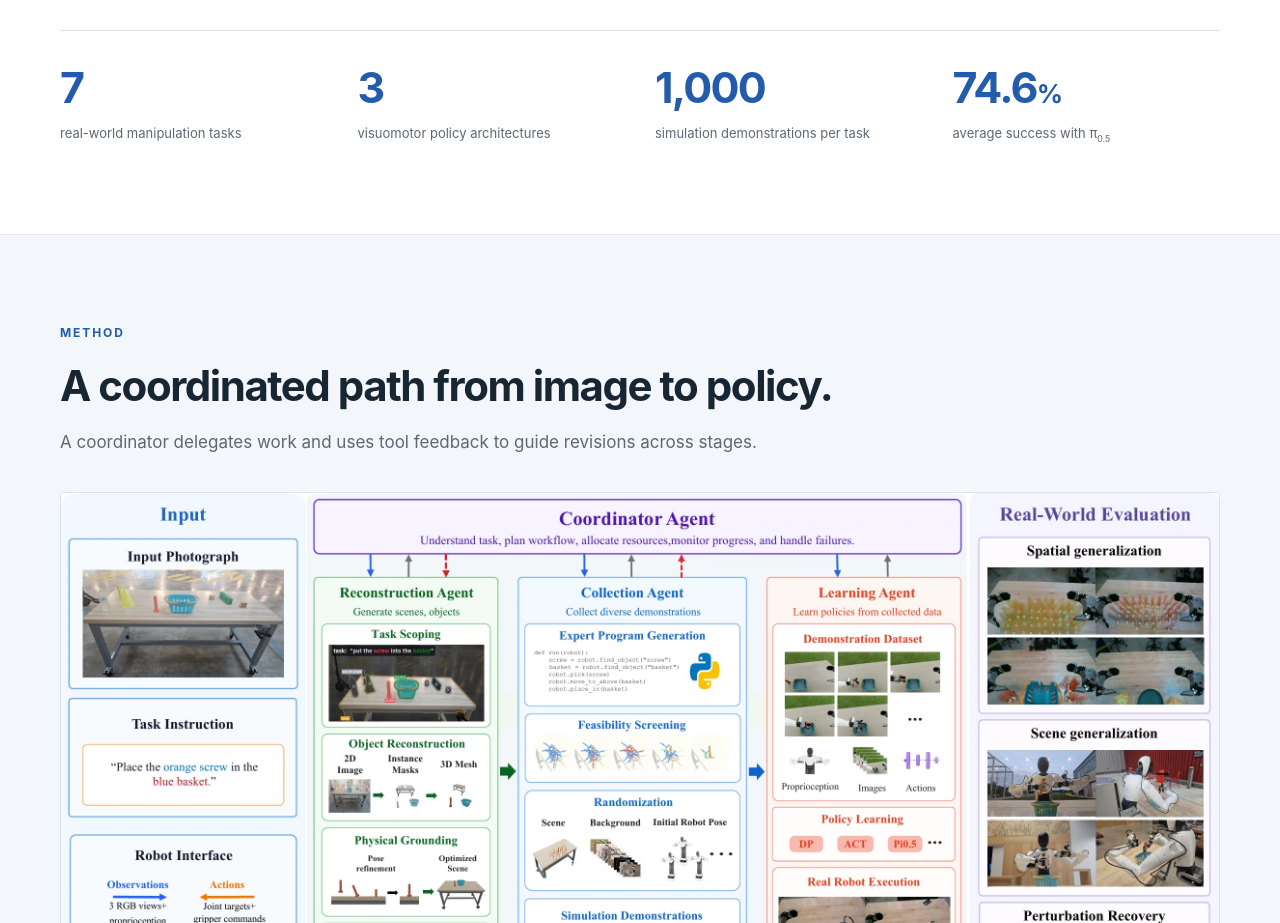
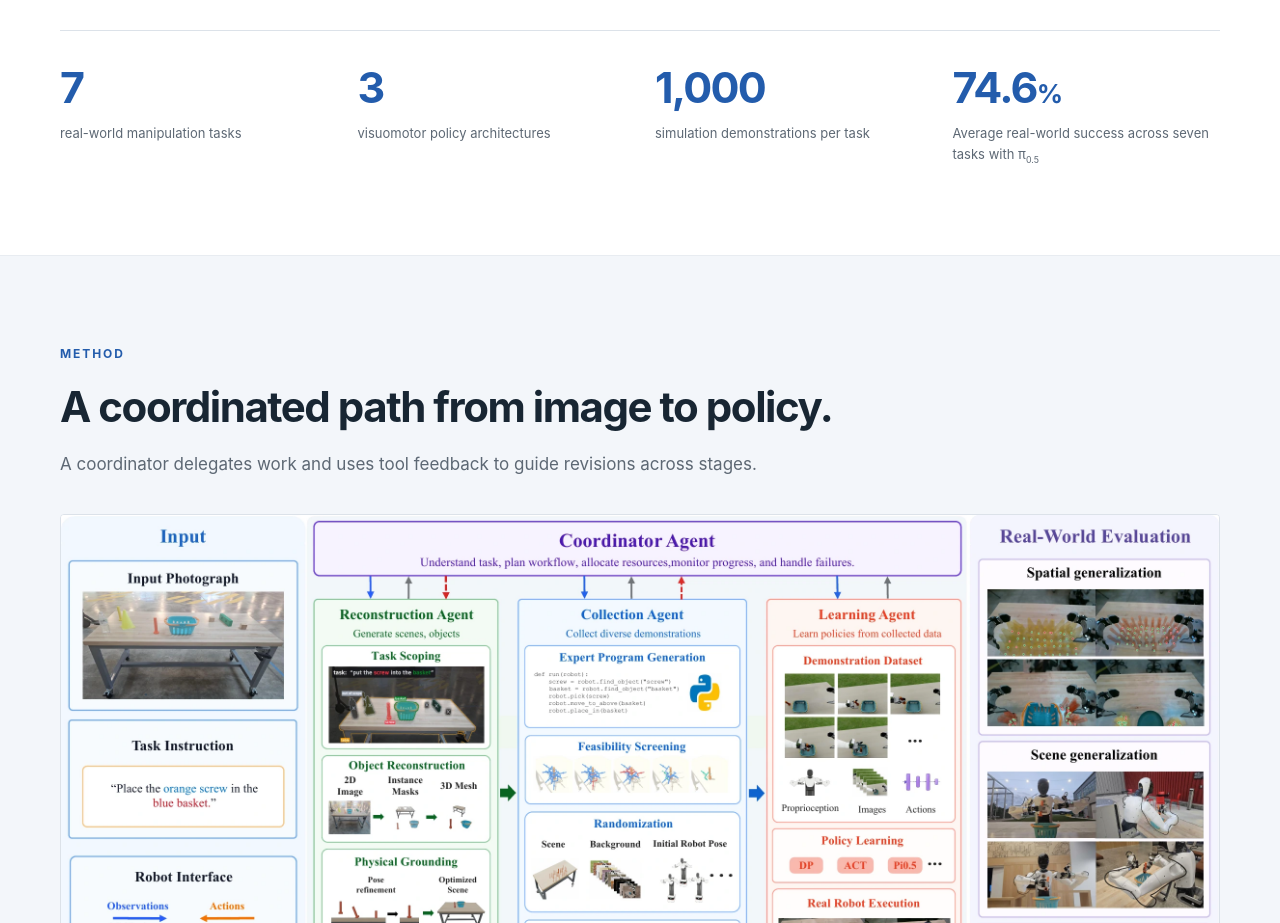
Before and after one commit to boweili666/ARSTAG, a plain HTML site: page index.html in a window 1280 px wide. Shown: the part 2240-3163 px from the top of the page. Drawn offline with Linux system fonts and the light colour scheme.

Commit message:
Clarify that highlighted success rate is measured on the real robot

```diff
--- a/index.html
+++ b/index.html
@@ -44,7 +44,7 @@
   <section class="intro wrap section" aria-labelledby="intro-title">
     <div class="section-heading"><p class="eyebrow">The idea</p><h2 id="intro-title">Make the data, then learn the task.</h2></div>
     <div class="intro-copy"><p>Simulation can supply robot training data at scale. Preparing the scene, designing expert behavior, and configuring collection still require substantial work for each new task.</p><p>ARSTAG brings these stages into a coordinated agent workflow. Given a single RGB image and a natural-language instruction, specialized agents reconstruct the relevant scene, generate robot-feasible demonstrations, and train a visuomotor policy for real-world deployment.</p></div>
-    <dl class="metrics"><div><dt>7</dt><dd>real-world manipulation tasks</dd></div><div><dt>3</dt><dd>visuomotor policy architectures</dd></div><div><dt>1,000</dt><dd>simulation demonstrations per task</dd></div><div><dt>74.6<span>%</span></dt><dd>average success with π<sub>0.5</sub></dd></div></dl>
+    <dl class="metrics"><div><dt>7</dt><dd>real-world manipulation tasks</dd></div><div><dt>3</dt><dd>visuomotor policy architectures</dd></div><div><dt>1,000</dt><dd>simulation demonstrations per task</dd></div><div><dt>74.6<span>%</span></dt><dd>Average real-world success across seven tasks with π<sub>0.5</sub></dd></div></dl>
   </section>
   <section class="section method-section" id="method" aria-labelledby="method-title"><div class="wrap">
     <div class="section-heading"><p class="eyebrow">Method</p><h2 id="method-title">A coordinated path from image to policy.</h2><p>A coordinator delegates work and uses tool feedback to guide revisions across stages.</p></div>
```
